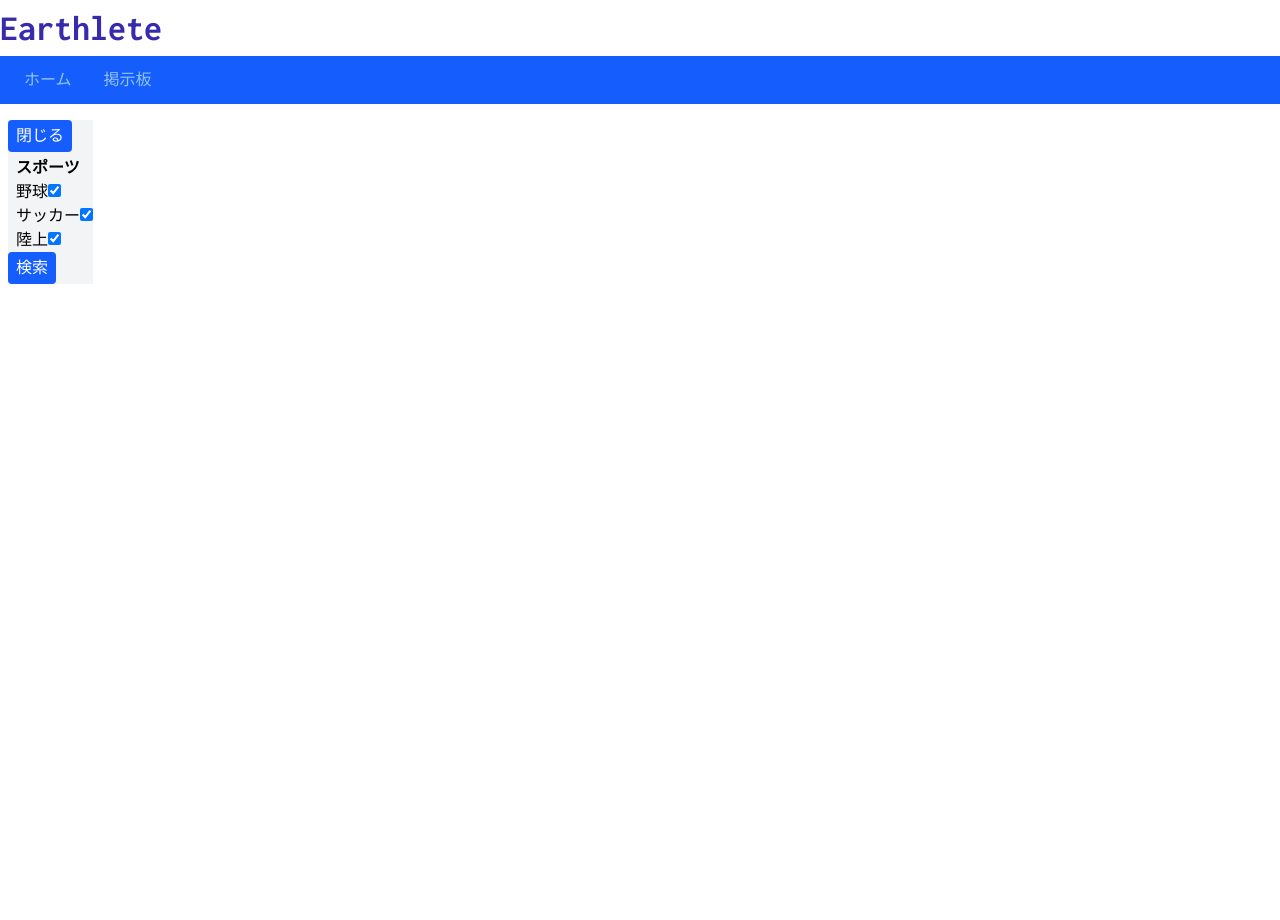
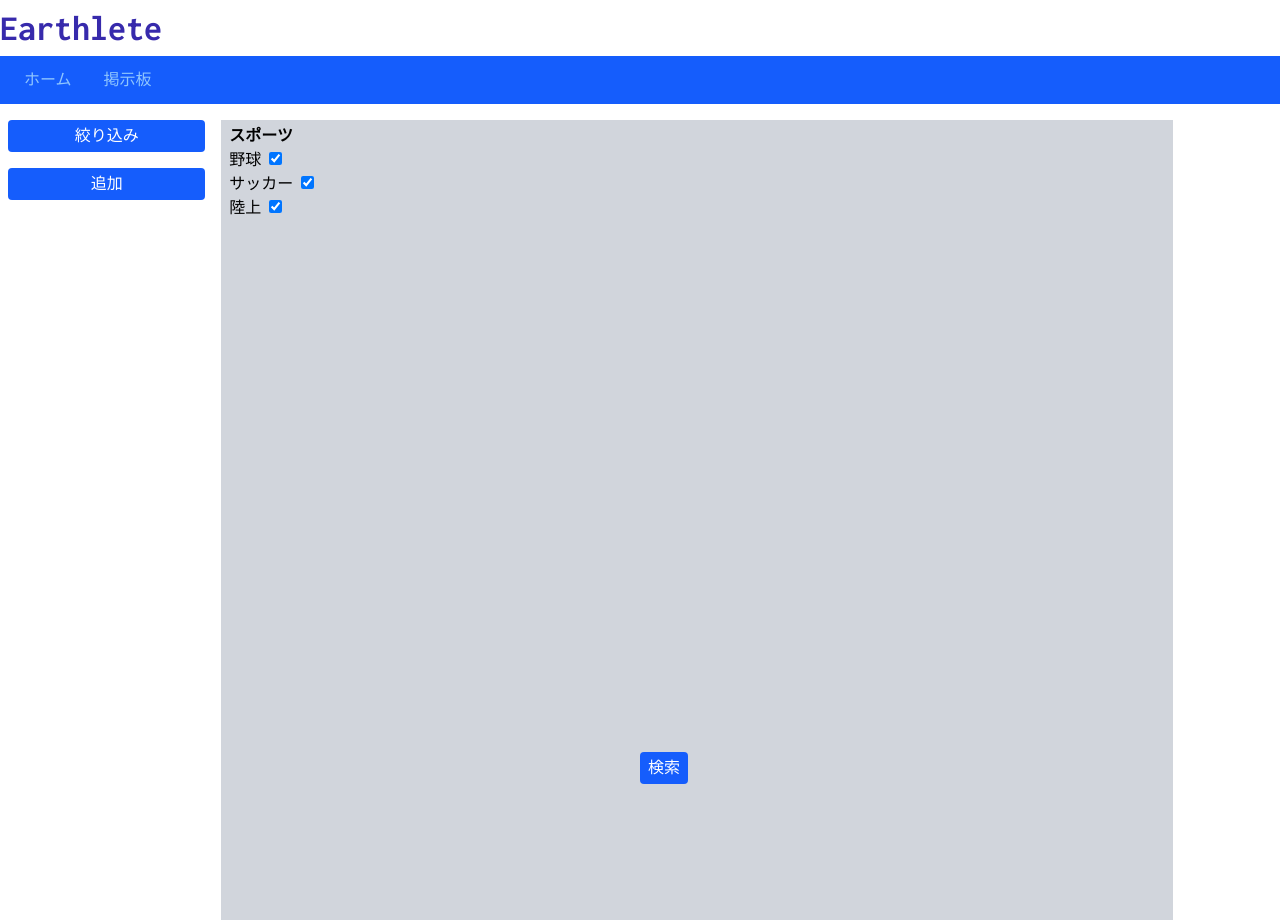
Before and after one commit to gakkungithub/earthleten, a Next.js app: page /threads in a window 1280 px wide. Both pictures are taken after a click on the button "絞り込み". Before the commit the page ends 800 px from the top, so only its background shows below. Built offline with nearby package versions, Linux system fonts and the light colour scheme.

Commit message:
add the add menu

```diff
--- a/src/app/threads/page.tsx
+++ b/src/app/threads/page.tsx
@@ -2,7 +2,7 @@
 
 import { useState } from 'react';
 import ThreadDetails from '@/components/ThreadDetails';
-import FormThreads from '@/components/FormThreads';
+import NarrowThreads from '@/components/NarrowThreads';
 import { Thread } from '@/typeDeclar/typeComp';
 
 export default function ThreadsResult(){
@@ -28,7 +28,7 @@ export default function ThreadsResult(){
 
     return (
         <div className="flex">
-            <FormThreads onSubmit={fetchThreads}/>
+            <NarrowThreads onSubmit={fetchThreads}/>
             {threads ?
             <ThreadDetails threads={threads} /> :
             <div>表示できるスレッドがありません!!</div>
--- a/src/components/FormThreads.tsx
+++ /dev/null
@@ -1,78 +0,0 @@
-'use client';
-
-import { useState } from 'react';
-
-type formThreadsProp = {
-    onSubmit: (genres: string[]) => void;
-}
-
-export default function FormThreads({ onSubmit }: formThreadsProp){
-    const [form, setform] = useState({
-        sports: ['野球', 'サッカー', '陸上']
-    });
-
-    const handleCheckSports = (e: React.ChangeEvent<HTMLInputElement>) => {
-        const fsp = form.sports;
-        if (e.target.checked) {
-            fsp.push(e.target.value);
-        }
-        else {
-            fsp.splice(fsp.indexOf(e.target.value), 1);
-        }
-        setform({
-            ...form,
-            [e.target.name]: fsp
-        });
-    };
-
-    const submit = async () => {
-        onSubmit(form.sports);
-        toggleDrawer();
-    };
-
-    const [show, setShow] = useState<boolean>(false)
-    const toggleDrawer = () => {
-        setShow(!show);
-    };
-
-    return (
-        <div>
-        {!show &&
-        <button type="button" onClick={toggleDrawer}
-        className="top-4 left-4 bg-blue-600 text-white rounded px-2 py-1 mr-2 hover:bg-blue-500">
-            絞り込み
-        </button>
-        }
-        {show &&
-        <div>
-            <form className="top-0 left-0 h-full bg-gray-100 text-black
-            transition-transform duration-300 ease-in-out">
-                <button type="button" onClick={toggleDrawer}
-                className=" bg-blue-600 text-white rounded px-2 py-1 mr-2 hover:bg-blue-500">
-                    閉じる
-                </button>
-                <fieldset　className="ml-2 mt-1">
-                <legend className="text-1xl font-bold">スポーツ</legend>
-                    <label htmlFor="sports_baseball">野球</label>
-                    <input id="sports_baseball" name="sports" type="checkbox" value="baseball"
-                    checked={form.sports.includes('野球')}
-                    onChange={handleCheckSports} /><br />
-                    <label htmlFor="sports_football">サッカー</label>
-                    <input id="sports_football" name="sports" type="checkbox" value="football"
-                    checked={form.sports.includes('サッカー')}
-                    onChange={handleCheckSports} /><br />
-                    <label htmlFor="sports_trackfield">陸上</label>
-                    <input id="sports_trackfield" name="sports" type="checkbox" value="trackfield"
-                    checked={form.sports.includes('陸上')}
-                    onChange={handleCheckSports} /><br />
-                </fieldset>
-                <button type="button" onClick={submit}
-                className="mx-auto bg-blue-600 text-white rounded px-2 py-1 mr-2 hover:bg-blue-500">
-                    検索
-                </button>
-            </form>
-        </div>
-        }
-        </div>
-    );
-}
--- /dev/null
+++ b/src/components/NarrowThreads.tsx
@@ -0,0 +1,108 @@
+'use client';
+
+import { useState } from 'react';
+
+type formThreadsProp = {
+    onSubmit: (genres: string[]) => void;
+}
+
+export default function NarrowThreads({ onSubmit }: formThreadsProp){
+    const [form, setform] = useState({
+        sports: ['baseball', 'football', 'trackfield']
+    });
+
+    const handleCheckSports = (e: React.ChangeEvent<HTMLInputElement>) => {
+        const fsp = form.sports;
+        if (e.target.checked) {
+            fsp.push(e.target.value);
+        }
+        else {
+            fsp.splice(fsp.indexOf(e.target.value), 1);
+        }
+        setform({
+            ...form,
+            [e.target.name]: fsp
+        });
+    };
+
+    const submit = async () => {
+        onSubmit(form.sports);
+    };
+
+    const [openMenu, setOpenMenu] = useState<string>("");
+
+    const openMenuHandler = (menu: string) => {
+        setOpenMenu((openMenu === menu ? "" : menu));
+    };
+
+    return (
+        <div className="grid grid-cols-12 gap-2 w-full h-screen">
+            <div className="col-span-2 flex flex-col space-y-4">
+                <button type="button" onClick={() => openMenuHandler('narrow')}
+                className=" bg-blue-600 text-white rounded px-2 py-1 mr-2 hover:bg-blue-500">
+                    絞り込み
+                </button>
+                <button type="button" onClick={() => openMenuHandler('add')}
+                className=" bg-blue-600 text-white rounded px-2 py-1 mr-2 hover:bg-blue-500">
+                    追加
+                </button>
+            </div>
+            {openMenu === 'narrow' &&
+            <form className="col-span-9 h-full bg-gray-300 text-black
+            transition-transform duration-300 ease-in-out">
+                <div>
+                    <fieldset　className="ml-2 mt-1">
+                    <legend className="text-1xl font-bold">スポーツ</legend>
+                        <label htmlFor="sports_baseball" className="mr-2">野球</label>
+                        <input id="sports_baseball" name="sports" type="checkbox" value="baseball"
+                        checked={form.sports.includes('baseball')}
+                        onChange={handleCheckSports} /><br />
+                        <label htmlFor="sports_football" className="mr-2">サッカー</label>
+                        <input id="sports_football" name="sports" type="checkbox" value="football"
+                        checked={form.sports.includes('football')}
+                        onChange={handleCheckSports} /><br />
+                        <label htmlFor="sports_trackfield" className="mr-2">陸上</label>
+                        <input id="sports_trackfield" name="sports" type="checkbox" value="trackfield"
+                        checked={form.sports.includes('trackfield')}
+                        onChange={handleCheckSports} /><br />
+                    </fieldset>
+                    <button type="button" onClick={submit}
+                    className="fixed bottom-4 left-1/2 bg-blue-600 text-white rounded px-2 py-1 mr-2 hover:bg-blue-500">
+                        検索
+                    </button>
+                </div>
+            </form>
+            }
+            {openMenu === 'add' &&
+            <form className="col-span-9 h-full bg-gray-300 text-black
+            transition-transform duration-300 ease-in-out">
+                {/* <div>
+                    <fieldset　className="ml-2 mt-1">
+                    <legend className="text-1xl font-bold">スポーツ</legend>
+                        <label htmlFor="sports_baseball" className="mr-2">野球</label>
+                        <input id="sports_baseball" name="sports" type="checkbox" value="baseball"
+                        checked={form.sports.includes('baseball')}
+                        onChange={handleCheckSports} /><br />
+                        <label htmlFor="sports_football" className="mr-2">サッカー</label>
+                        <input id="sports_football" name="sports" type="checkbox" value="football"
+                        checked={form.sports.includes('football')}
+                        onChange={handleCheckSports} /><br />
+                        <label htmlFor="sports_trackfield" className="mr-2">陸上</label>
+                        <input id="sports_trackfield" name="sports" type="checkbox" value="trackfield"
+                        checked={form.sports.includes('trackfield')}
+                        onChange={handleCheckSports} /><br />
+                    </fieldset>
+                    <button type="button" onClick={submit}
+                    className="fixed bottom-4 left-1/2 bg-blue-600 text-white rounded px-2 py-1 mr-2 hover:bg-blue-500">
+                        検索
+                    </button>
+                </div> */}
+            </form>
+            }
+        </div>
+    );
+}
+
+export function AddThreads(){
+
+}
```
Also changed, not shown: 1 other file (tests, documents, lock files or other folders).
